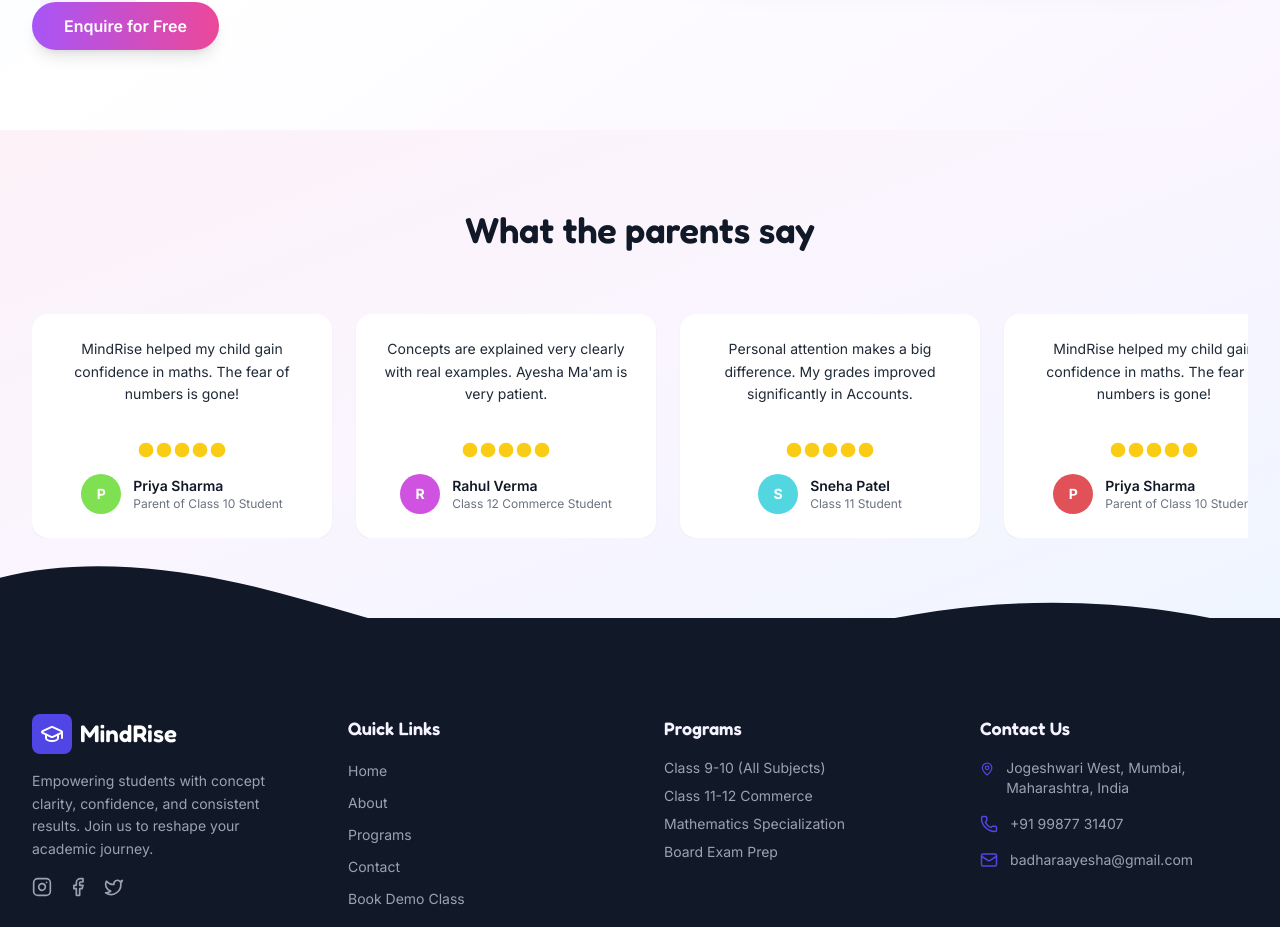
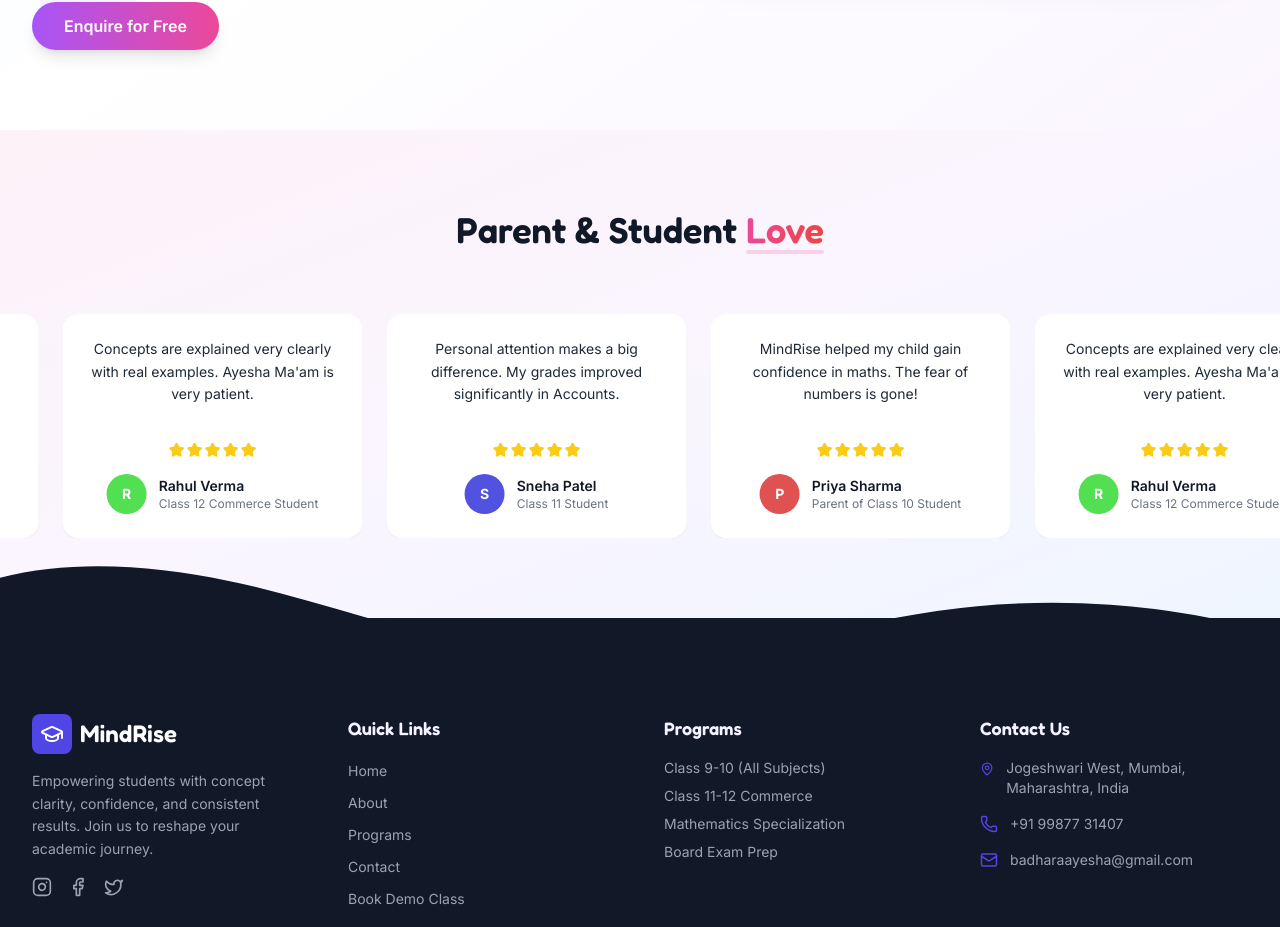
Before and after one commit to MunafBadarpura/classess-web, a React (Vite) app in the folder classes2/: page /#/about in a window 1280 px wide. Shown: the part 1898-2825 px from the top of the page. Built offline with nearby package versions, Linux system fonts and the light colour scheme.

Commit message:
updated about revew and contact enquiry tab

```diff
--- a/classes2/pages/About.tsx
+++ b/classes2/pages/About.tsx
@@ -1,9 +1,21 @@
 import React from 'react';
-import { TUTOR_NAME, LOCATION } from '../constants';
+import { TUTOR_NAME, LOCATION, TESTIMONIALS } from '../constants';
+import { Testimonial } from '../types';
 import WaveSeparator from '../components/WaveSeparator';
-import { CheckCircle2, Heart, Shield, Users, Building } from 'lucide-react';
+import { CheckCircle2, Heart, Shield, Users, Building, Star } from 'lucide-react';
 
 const About: React.FC = () => {
+  // Dynamic testimonial filling for seamless marquee
+  const CARD_WIDTH = 300 + 24; // card width + gap
+  const MIN_TRACK_WIDTH = typeof window !== 'undefined' ? window.innerWidth * 2 : 3840;
+  const filledTestimonials: Testimonial[] = [];
+  let index = 0;
+
+  while (filledTestimonials.length * CARD_WIDTH < MIN_TRACK_WIDTH) {
+    filledTestimonials.push(TESTIMONIALS[index % TESTIMONIALS.length]);
+    index++;
+  }
+
   return (
     <div className="pt-20">
       {/* Header */}
@@ -157,114 +169,62 @@ const About: React.FC = () => {
         </div>
       </section>
 
-      {/* Parent & Student Love */}
-      <section className="py-20 bg-gradient-to-br from-pink-50 via-purple-50 to-blue-50 relative overflow-hidden">
-        <div className="max-w-7xl mx-auto px-4 sm:px-6 lg:px-8">
+      {/* Testimonials */}
+      <section className="py-20 bg-gradient-to-br from-pink-50 via-purple-50 to-blue-50 overflow-hidden">
         <div className="text-center mb-16">
-            <h2 className="text-3xl lg:text-4xl font-display font-bold text-gray-900 mb-4">What the parents say</h2>
+          <h2 className="text-4xl lg:text-4xl font-display font-bold text-gray-900">
+            Parent & Student{" "}
+            <span className="relative inline-block">
+              <span className="bg-gradient-to-r from-pink-500 to-red-500 bg-clip-text text-transparent">
+                Love
+              </span>
+              <span className="absolute left-0 -bottom-1 w-full h-1 bg-pink-200 rounded-full"></span>
+            </span>
+          </h2>
         </div>
 
-          {/* Scrolling testimonials container */}
-          <div className="relative">
-            <div className="overflow-hidden">
-              <div className="flex gap-6 animate-scroll-left">
-                {/* First set of testimonials */}
-                {[
-                  {
-                    id: '1',
-                    text: "MindRise helped my child gain confidence in maths. The fear of numbers is gone!",
-                    author: "Priya Sharma",
-                    role: "Parent of Class 10 Student"
-                  },
-                  {
-                    id: '2',
-                    text: "Concepts are explained very clearly with real examples. Ayesha Ma'am is very patient.",
-                    author: "Rahul Verma",
-                    role: "Class 12 Commerce Student"
-                  },
-                  {
-                    id: '3',
-                    text: "Personal attention makes a big difference. My grades improved significantly in Accounts.",
-                    author: "Sneha Patel",
-                    role: "Class 11 Student"
-                  }
-                ].map((testimonial) => (
-                  <div key={testimonial.id} className="bg-white p-6 rounded-2xl shadow-sm min-w-[300px] max-w-[300px] flex-shrink-0 text-center">
-                    {/* Testimonial text at top */}
+        {/* Marquee */}
+        <div className="relative overflow-hidden w-full">
+          <div className="marquee-track flex gap-6">
+            {[...filledTestimonials, ...filledTestimonials].map((testimonial, i) => (
+              <div
+                key={`${testimonial.id}-${i}`}
+                className="bg-white p-6 rounded-2xl shadow-sm w-[300px] flex-shrink-0 text-center"
+              >
+                {/* Text */}
                 <p className="text-gray-800 text-sm leading-relaxed mb-6 h-20 overflow-hidden">
                   {testimonial.text}
                 </p>
 
-                    {/* Star rating */}
-                    <div className="flex gap-0.5 mb-4 justify-center">
-                      {[...Array(5)].map((_, i) => (
-                        <CheckCircle2 key={i} className="w-4 h-4 fill-yellow-400 text-yellow-400" />
+                {/* Stars */}
+                <div className="flex justify-center gap-0.5 mb-4">
+                  {[...Array(5)].map((_, j) => (
+                    <Star
+                      key={j}
+                      className="w-4 h-4 fill-yellow-400 text-yellow-400"
+                    />
                   ))}
                 </div>
 
-                    {/* Author info */}
+                {/* Author */}
                 <div className="flex items-center justify-center gap-3">
-                      <div className="w-10 h-10 rounded-full flex items-center justify-center text-white font-bold text-sm"
-                           style={{backgroundColor: `hsl(${Math.random() * 360}, 70%, 60%)`}}>
+                  <div
+                    className="w-10 h-10 rounded-full flex items-center justify-center text-white font-bold text-sm"
+                    style={{
+                      backgroundColor: `hsl(${(i % 3) * 120}, 70%, 60%)`,
+                    }}
+                  >
                     {testimonial.author.charAt(0)}
                   </div>
                   <div className="text-left">
-                        <h4 className="font-semibold text-gray-900 text-sm">{testimonial.author}</h4>
+                    <h4 className="font-semibold text-gray-900 text-sm">
+                      {testimonial.author}
+                    </h4>
                     <p className="text-xs text-gray-500">{testimonial.role}</p>
                   </div>
                 </div>
               </div>
             ))}
-
-                {/* Duplicate set for seamless scrolling */}
-                {[
-                  {
-                    id: '1',
-                    text: "MindRise helped my child gain confidence in maths. The fear of numbers is gone!",
-                    author: "Priya Sharma",
-                    role: "Parent of Class 10 Student"
-                  },
-                  {
-                    id: '2',
-                    text: "Concepts are explained very clearly with real examples. Ayesha Ma'am is very patient.",
-                    author: "Rahul Verma",
-                    role: "Class 12 Commerce Student"
-                  },
-                  {
-                    id: '3',
-                    text: "Personal attention makes a big difference. My grades improved significantly in Accounts.",
-                    author: "Sneha Patel",
-                    role: "Class 11 Student"
-                  }
-                ].map((testimonial) => (
-                  <div key={`duplicate-${testimonial.id}`} className="bg-white p-6 rounded-2xl shadow-sm min-w-[300px] max-w-[300px] flex-shrink-0 text-center">
-                    {/* Testimonial text at top */}
-                    <p className="text-gray-800 text-sm leading-relaxed mb-6 h-20 overflow-hidden">
-                      {testimonial.text}
-                    </p>
-
-                    {/* Star rating */}
-                    <div className="flex gap-0.5 mb-4 justify-center">
-                      {[...Array(5)].map((_, i) => (
-                        <CheckCircle2 key={i} className="w-4 h-4 fill-yellow-400 text-yellow-400" />
-                      ))}
-                    </div>
-
-                    {/* Author info */}
-                    <div className="flex items-center justify-center gap-3">
-                      <div className="w-10 h-10 rounded-full flex items-center justify-center text-white font-bold text-sm"
-                           style={{backgroundColor: `hsl(${Math.random() * 360}, 70%, 60%)`}}>
-                        {testimonial.author.charAt(0)}
-                      </div>
-                      <div className="text-left">
-                        <h4 className="font-semibold text-gray-900 text-sm">{testimonial.author}</h4>
-                        <p className="text-xs text-gray-500">{testimonial.role}</p>
-                      </div>
-                    </div>
-                  </div>
-                ))}
-              </div>
-            </div>
           </div>
         </div>
       </section>
--- a/classes2/pages/Contact.tsx
+++ b/classes2/pages/Contact.tsx
@@ -81,8 +81,25 @@ const Contact: React.FC = () => {
             </div>
 
             {/* Enquiry Form */}
-            <div>
-              <EnquiryForm />
+            <div className="w-full">
+              <div className="bg-white rounded-3xl p-8 shadow-2xl border border-gray-100 relative">
+                {/* Decorative gradient border */}
+                <div className="absolute inset-0 bg-gradient-to-r from-brand-blue via-brand-purple to-brand-accent rounded-3xl p-0.5">
+                  <div className="bg-white rounded-3xl h-full w-full"></div>
+                </div>
+
+                <div className="relative z-10">
+                  <div className="text-center mb-6">
+                    <h3 className="text-2xl font-display font-bold text-gray-900 mb-2">
+                      Book Your Free Demo Class
+                    </h3>
+                    <p className="text-gray-600">
+                      Experience our teaching methodology firsthand
+                    </p>
+                  </div>
+                  <EnquiryForm />
+                </div>
+              </div>
             </div>
 
           </div>
```
Lines whose indentation alone changed are shown as unchanged.
